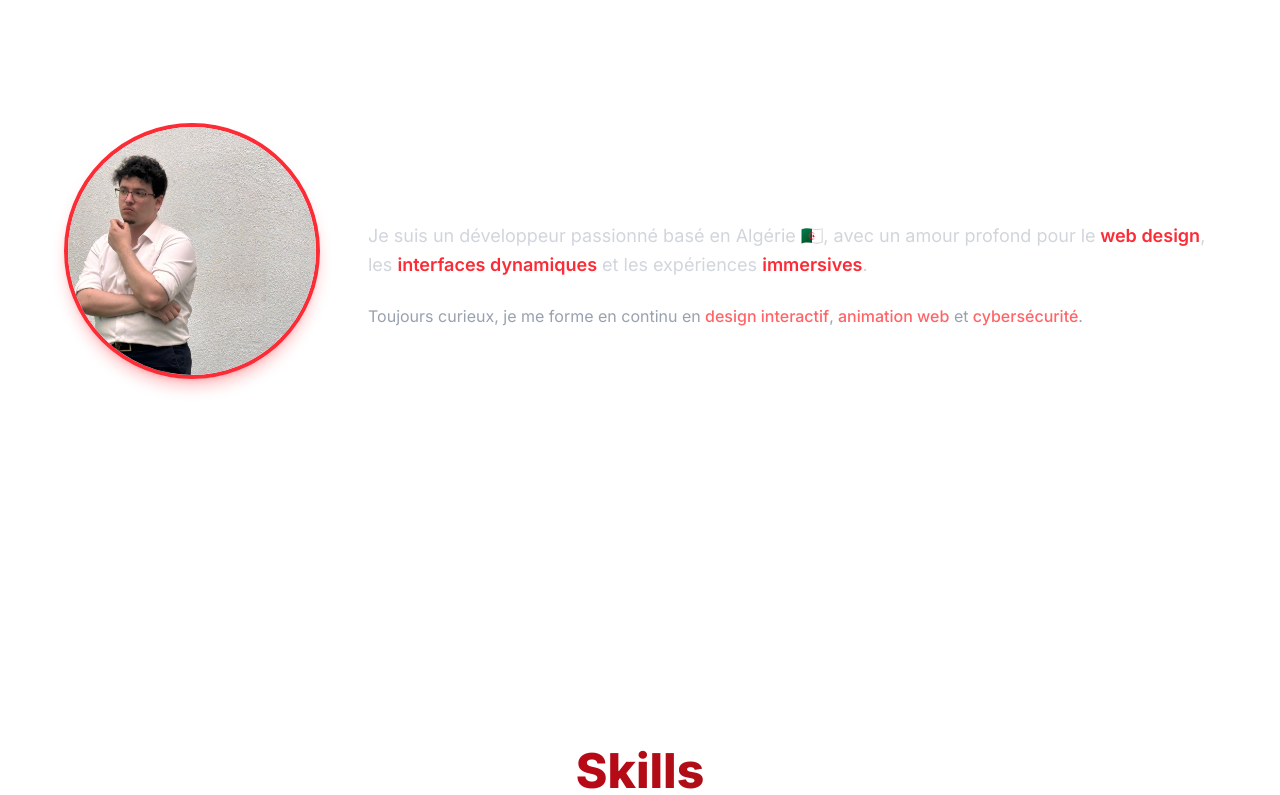
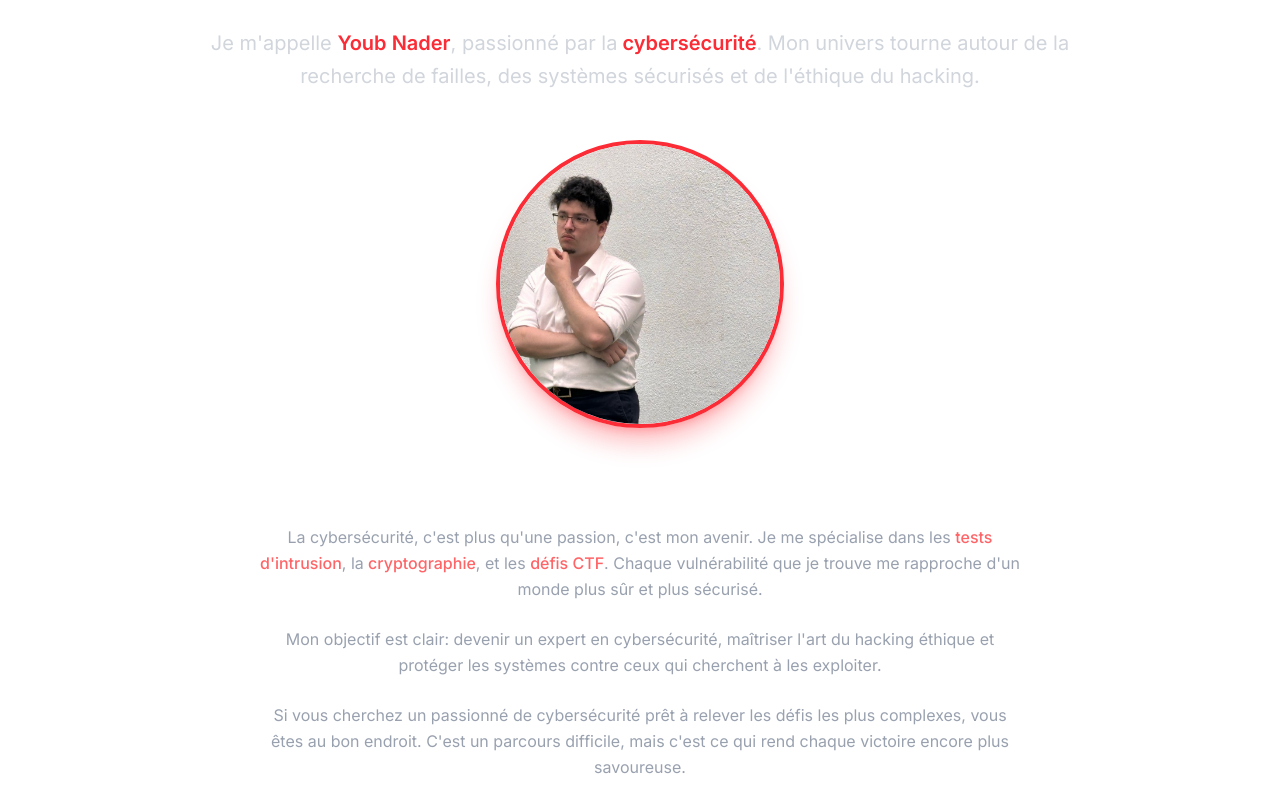
Before and after one commit to naderyb/my-portfolio, a Next.js app: page / in a window 1280 px wide. Shown: the part 1045-1840 px from the top of the page. Built offline with nearby package versions, Linux system fonts and the light colour scheme.

Commit message:
feat: Enhance About section with mouse movement effect and improved content

```diff
--- a/src/components/sections/About.tsx
+++ b/src/components/sections/About.tsx
@@ -1,30 +1,65 @@
 "use client";
 import { motion } from "framer-motion";
 import Image from "next/image";
+import { useEffect, useRef } from "react";
 
 export default function About() {
+  const imageRef = useRef<HTMLDivElement>(null);
+
+  useEffect(() => {
+    const handleMouseMove = (e: MouseEvent) => {
+      const { clientX, clientY } = e;
+
+      const x = (clientX / window.innerWidth - 0.5) * 70; // Increased effect range
+      const y = (clientY / window.innerHeight - 0.5) * 70; // Increased effect range
+
+      if (imageRef.current) {
+        imageRef.current.style.transform = `translate(${x}px, ${y}px)`;
+      }
+    };
+
+    window.addEventListener("mousemove", handleMouseMove);
+    return () => window.removeEventListener("mousemove", handleMouseMove);
+  }, []);
 
   return (
+
     <section
       id="about"
-      className="relative min-h-screen px-6 py-20 text-white flex items-center justify-center overflow-hidden"
+      className="relative min-h-screen px-6 py-24 text-white flex flex-col items-center justify-center overflow-hidden"
     >
-
-      {/* Content */}
+      {/* TOP TEXT */}
       <motion.div
-        className="max-w-6xl w-full flex flex-col md:flex-row items-center gap-12 z-10"
         initial={{ opacity: 0, y: 60 }}
         whileInView={{ opacity: 1, y: 0 }}
         transition={{ duration: 1 }}
         viewport={{ once: true }}
+        className="max-w-4xl text-center space-y-8 z-10"
       >
+        <h2 className="text-4xl md:text-5xl font-bold text-red-500 tracking-tight">
+          À propos de moi
+        </h2>
+
+        <p className="text-lg md:text-xl text-gray-300 leading-relaxed">
+          Je m&apos;appelle <span className="text-red-500 font-semibold">Youb Nader</span>, passionné par la
+          <span className="text-red-500 font-semibold"> cybersécurité</span>. Mon univers tourne autour de
+          la recherche de failles, des systèmes sécurisés et de l&apos;éthique du hacking.
+        </p>
+      </motion.div>
+
+      {/* IMAGE BETWEEN TEXT */}
       <motion.div
         initial={{ opacity: 0, scale: 0.9 }}
         whileInView={{ opacity: 1, scale: 1 }}
-          transition={{ delay: 0.3, duration: 0.6 }}
+        transition={{ delay: 0.2, duration: 0.8 }}
+        viewport={{ once: true }}
+        className="mt-12 mb-12 flex justify-center"
       >
-          <div className="rounded-full">
-            <div className="w-64 h-64 rounded-full overflow-hidden border-4 border-red-500 shadow-lg shadow-red-500/30 transition duration-500">
+        <div
+          ref={imageRef}
+          className="transition-transform duration-200 ease-out will-change-transform"
+        >
+          <div className="w-64 h-64 md:w-72 md:h-72 rounded-full overflow-hidden border-4 border-red-500 shadow-xl shadow-red-500/30">
             <Image
               src="/me.jpg"
               alt="Youb Nader"
@@ -36,27 +71,26 @@ export default function About() {
         </div>
       </motion.div>
 
-        <motion.div className="flex-1 text-center md:text-left space-y-6">
-          <h2 className="glitch cursor-pointer" data-text="À propos de moi">
-            À propos de moi
-          </h2>
-          <p className="text-gray-300 text-lg leading-relaxed">
-            Je suis un développeur passionné basé en Algérie 🇩🇿, avec un amour
-            profond pour le
-            <span className="text-red-500 font-semibold"> web design</span>, les{" "}
-            <span className="text-red-500 font-semibold">
-              interfaces dynamiques
-            </span>{" "}
-            et les expériences{" "}
-            <span className="text-red-500 font-semibold">immersives</span>.
+      {/* BOTTOM TEXT */}
+      <motion.div
+        initial={{ opacity: 0, y: 40 }}
+        whileInView={{ opacity: 1, y: 0 }}
+        transition={{ delay: 0.4, duration: 0.9 }}
+        viewport={{ once: true }}
+        className="max-w-3xl text-center mt-12 space-y-6 text-gray-400 text-md leading-relaxed"
+      >
+        <p>
+          La cybersécurité, c&apos;est plus qu&apos;une passion, c&apos;est mon avenir. Je me spécialise dans les <span className="text-red-400 font-medium">tests d&apos;intrusion</span>, la
+          <span className="text-red-400 font-medium"> cryptographie</span>, et les <span className="text-red-400 font-medium">défis CTF</span>. Chaque vulnérabilité que je trouve me
+          rapproche d&apos;un monde plus sûr et plus sécurisé.
         </p>
-          <p className="text-gray-400 text-md leading-relaxed">
-            Toujours curieux, je me forme en continu en
-            <span className="text-red-400 font-medium"> design interactif</span>
-            ,<span className="text-red-400 font-medium"> animation web</span> et
-            <span className="text-red-400 font-medium"> cybersécurité</span>.
+        <p>
+          Mon objectif est clair: devenir un expert en cybersécurité, maîtriser l&apos;art du hacking éthique et protéger les systèmes contre ceux qui cherchent à les exploiter.
         </p>
-        </motion.div>
+        <p>
+          Si vous cherchez un passionné de cybersécurité prêt à relever les défis les plus complexes, vous êtes au bon endroit. C&apos;est un parcours difficile, mais c&apos;est ce qui rend chaque victoire
+          encore plus savoureuse.
+        </p>
       </motion.div>
     </section>
   );
```
Lines whose indentation alone changed are shown as unchanged.
